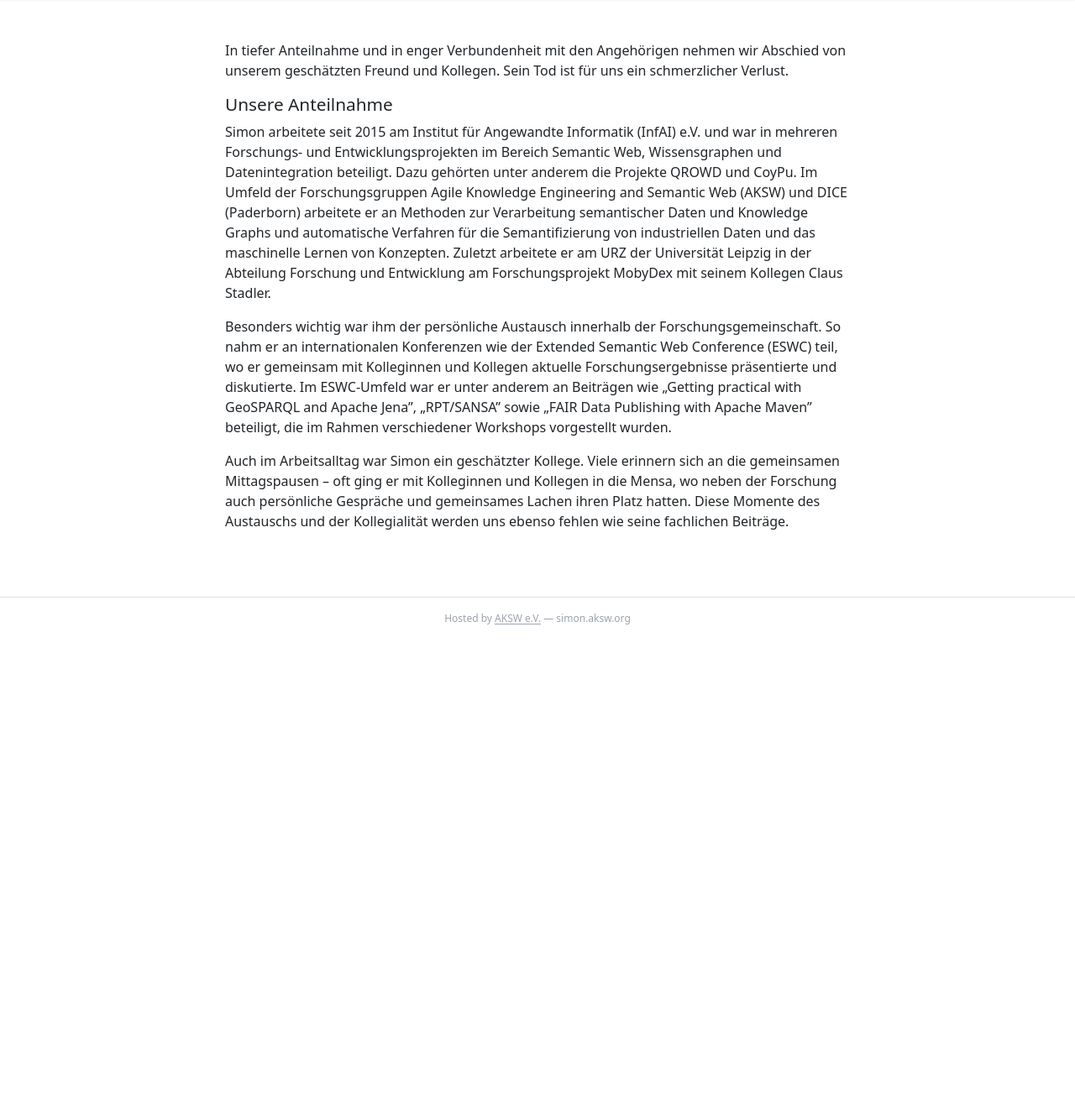
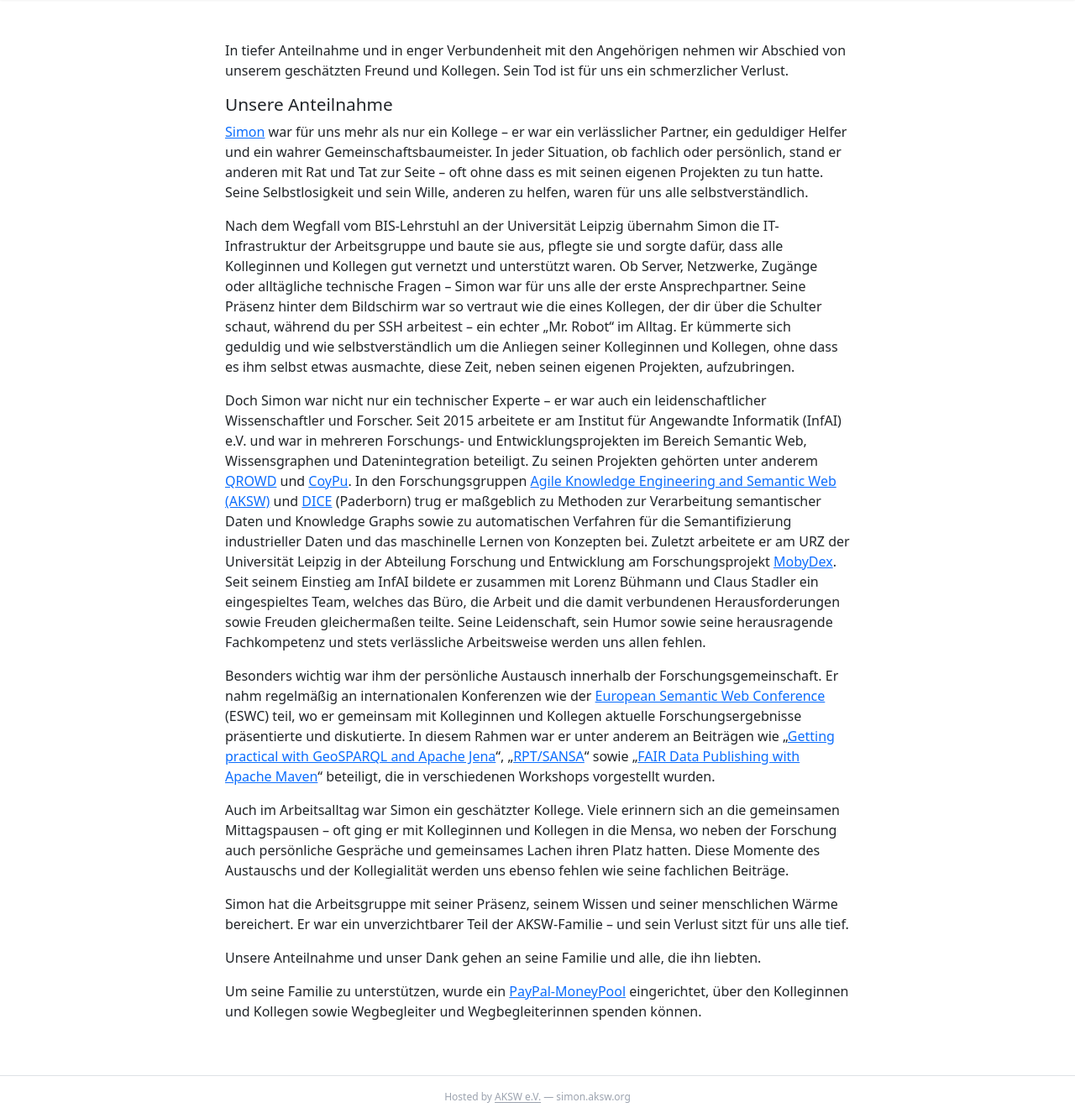
Before and after one commit to AKSW/simon.aksw.org, a Python web app: template simon_aksw_org/templates/home.html in a window 1280 px wide. Shown: the part 38-1370 px from the top of the page at 84% size. Before the commit the page ends 782 px from the top, so only its background shows below. Run offline with Jinja, Linux system fonts and the light colour scheme; the template is opened without the code that fills it, so the values that code supplies are empty; some libraries are stand-ins or nearby versions.

Commit message:
final version of the text

```diff
--- a/simon_aksw_org/templates/home.html
+++ b/simon_aksw_org/templates/home.html
@@ -4,16 +4,50 @@
 
 {% block content %}
     <div class=”content”>
-      <p>In tiefer Anteilnahme und in enger Verbundenheit mit den Angehörigen nehmen wir Abschied von unserem geschätzten Freund und Kollegen. Sein Tod ist für uns ein schmerzlicher Verlust.</p>
-
-      <h2>Unsere Anteilnahme</h2>
-
-      <p>Simon arbeitete seit 2015 am Institut für Angewandte Informatik (InfAI) e.V. und war in mehreren Forschungs- und Entwicklungsprojekten im Bereich Semantic Web, Wissensgraphen und Datenintegration beteiligt. Dazu gehörten unter anderem die Projekte QROWD und CoyPu. Im Umfeld der Forschungsgruppen Agile Knowledge Engineering and Semantic Web (AKSW) und DICE (Paderborn) arbeitete er an Methoden zur Verarbeitung semantischer Daten und Knowledge Graphs und automatische Verfahren für die Semantifizierung von industriellen Daten und das maschinelle Lernen von Konzepten. Zuletzt arbeitete er am URZ der Universität Leipzig in der Abteilung Forschung und Entwicklung am Forschungsprojekt MobyDex mit seinem Kollegen Claus Stadler.</p>
-
-      <p>Besonders wichtig war ihm der persönliche Austausch innerhalb der Forschungsgemeinschaft. So nahm er an internationalen Konferenzen wie der Extended Semantic Web Conference (ESWC) teil, wo er gemeinsam mit Kolleginnen und Kollegen aktuelle Forschungsergebnisse präsentierte und diskutierte. Im ESWC-Umfeld war er unter anderem an Beiträgen wie „Getting practical with GeoSPARQL and Apache Jena”, „RPT/SANSA” sowie „FAIR Data Publishing with Apache Maven” beteiligt, die im Rahmen verschiedener Workshops vorgestellt wurden.</p>
-
-      <p>Auch im Arbeitsalltag war Simon ein geschätzter Kollege. Viele erinnern sich an die gemeinsamen Mittagspausen – oft ging er mit Kolleginnen und Kollegen in die Mensa, wo neben der Forschung auch persönliche Gespräche und gemeinsames Lachen ihren Platz hatten. Diese Momente des Austauschs und der Kollegialität werden uns ebenso fehlen wie seine fachlichen Beiträge.</p>
-
+        <p>
+            In tiefer Anteilnahme und in enger Verbundenheit mit den Angehörigen nehmen wir Abschied von unserem geschätzten Freund und Kollegen.
+            Sein Tod ist für uns ein schmerzlicher Verlust.
+        </p>
+        <h2>Unsere Anteilnahme</h2>
+        <p>
+            <a href="https://aksw.org/SimonBin">Simon</a> war für uns mehr als nur ein Kollege – er war ein verlässlicher Partner, ein geduldiger Helfer und ein wahrer Gemeinschaftsbaumeister.
+            In jeder Situation, ob fachlich oder persönlich, stand er anderen mit Rat und Tat zur Seite – oft ohne dass es mit seinen eigenen Projekten zu tun hatte.
+            Seine Selbstlosigkeit und sein Wille, anderen zu helfen, waren für uns alle selbstverständlich.
+        </p>
+        <p>
+            Nach dem Wegfall vom BIS-Lehrstuhl an der Universität Leipzig übernahm Simon die IT-Infrastruktur der Arbeitsgruppe und baute sie aus, pflegte sie und sorgte dafür, dass alle Kolleginnen und Kollegen gut vernetzt und unterstützt waren.
+            Ob Server, Netzwerke, Zugänge oder alltägliche technische Fragen – Simon war für uns alle der erste Ansprechpartner.
+            Seine Präsenz hinter dem Bildschirm war so vertraut wie die eines Kollegen, der dir über die Schulter schaut, während du per SSH arbeitest – ein echter „Mr. Robot“ im Alltag.
+            Er kümmerte sich geduldig und wie selbstverständlich um die Anliegen seiner Kolleginnen und Kollegen, ohne dass es ihm selbst etwas ausmachte, diese Zeit, neben seinen eigenen Projekten, aufzubringen.
+        </p>
+        <p>
+            Doch Simon war nicht nur ein technischer Experte – er war auch ein leidenschaftlicher Wissenschaftler und Forscher.
+            Seit 2015 arbeitete er am Institut für Angewandte Informatik (InfAI) e.V. und war in mehreren Forschungs- und Entwicklungsprojekten im Bereich Semantic Web, Wissensgraphen und Datenintegration beteiligt.
+            Zu seinen Projekten gehörten unter anderem <a href="https://cc-eti.org/qrowd/">QROWD</a> und <a href="https://coypu.org/">CoyPu</a>.
+            In den Forschungsgruppen <a href="https://aksw.org">Agile Knowledge Engineering and Semantic Web (AKSW)</a> und <a href="https://dice-research.org/">DICE</a> (Paderborn) trug er maßgeblich zu Methoden zur Verarbeitung semantischer Daten und Knowledge Graphs sowie zu automatischen Verfahren für die Semantifizierung industrieller Daten und das maschinelle Lernen von Konzepten bei.
+            Zuletzt arbeitete er am URZ der Universität Leipzig in der Abteilung Forschung und Entwicklung am Forschungsprojekt <a href="https://mobydex.org/">MobyDex</a>.
+            Seit seinem Einstieg am InfAI bildete er zusammen mit Lorenz&nbsp;Bühmann und Claus&nbsp;Stadler ein eingespieltes Team, welches das Büro, die Arbeit und die damit verbundenen Herausforderungen sowie Freuden gleichermaßen teilte.
+            Seine Leidenschaft, sein Humor sowie seine herausragende Fachkompetenz und stets verlässliche Arbeitsweise werden uns allen fehlen.
+        </p>
+        <p>
+            Besonders wichtig war ihm der persönliche Austausch innerhalb der Forschungsgemeinschaft.
+            Er nahm regelmäßig an internationalen Konferenzen wie der <a href="https://eswc-conferences.org">European Semantic Web Conference</a> (ESWC) teil, wo er gemeinsam mit Kolleginnen und Kollegen aktuelle Forschungsergebnisse präsentierte und diskutierte.
+            In diesem Rahmen war er unter anderem an Beiträgen wie „<a href="https://ceur-ws.org/Vol-3743/paper2.pdf">Getting practical with GeoSPARQL and Apache Jena</a>“, „<a href="https://ceur-ws.org/Vol-3471/paper12.pdf">RPT/SANSA</a>“ sowie „<a href="https://www.bibsonomy.org/bibtex/2db1dd7e6de997a071553218adc4a1c09/aksw">FAIR Data Publishing with Apache Maven</a>“ beteiligt, die in verschiedenen Workshops vorgestellt wurden.
+        </p>
+        <p>
+            Auch im Arbeitsalltag war Simon ein geschätzter Kollege. Viele erinnern sich an die gemeinsamen Mittagspausen – oft ging er mit Kolleginnen und Kollegen in die Mensa, wo neben der Forschung auch persönliche Gespräche und gemeinsames Lachen ihren Platz hatten.
+            Diese Momente des Austauschs und der Kollegialität werden uns ebenso fehlen wie seine fachlichen Beiträge.
+        </p>
+        <p>
+            Simon hat die Arbeitsgruppe mit seiner Präsenz, seinem Wissen und seiner menschlichen Wärme bereichert.
+            Er war ein unverzichtbarer Teil der AKSW-Familie – und sein Verlust sitzt für uns alle tief.
+        </p>
+        <p>
+            Unsere Anteilnahme und unser Dank gehen an seine Familie und alle, die ihn liebten.
+        </p>
+        <p>
+            Um seine Familie zu unterstützen, wurde ein <a href="https://www.paypal.com/pools/c/9ncXsOIlUk">PayPal-MoneyPool</a> eingerichtet, über den Kolleginnen und Kollegen sowie Wegbegleiter und Wegbegleiterinnen spenden können.
+        </p>
     </div>
 {% endblock %}
 
```
Also changed, not shown: CHANGELOG.md.
